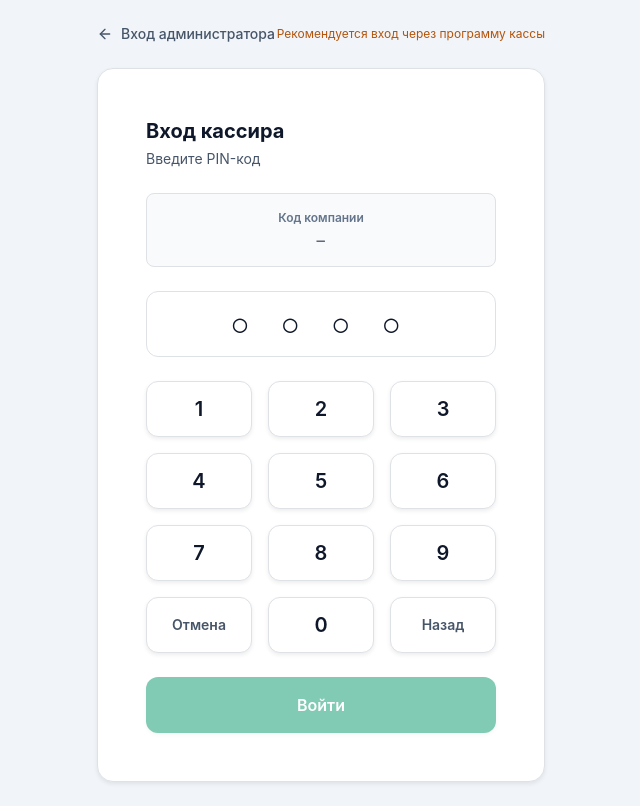
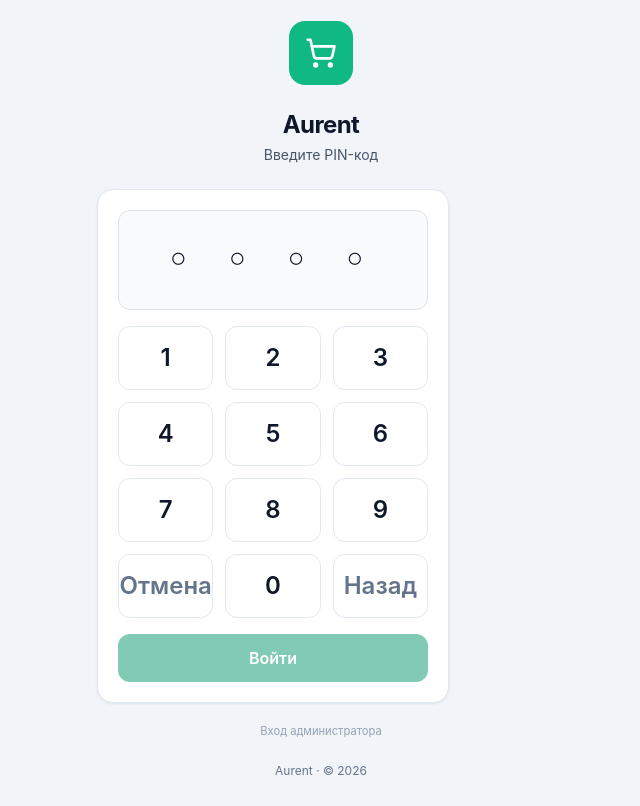
Before and after one commit to Timur1019/postsystem, a React (Vite) app in the folder web-frontend/: page /cashier/login in a window 1280 px wide. Shown: the whole page, without its empty margins (319-959 px from the left). Built offline with nearby package versions, Linux system fonts and the light colour scheme.

Commit message:
fix(cashier): always show PIN login on desktop, hide admin form
Redirect desktop and cashier routes to PIN screen; admin login only via hidden link.

```diff
--- a/web-frontend/src/App.jsx
+++ b/web-frontend/src/App.jsx
@@ -83,7 +83,7 @@ function AuthRoute({ children }) {
 
 function CashierRoute({ children }) {
   const { isAuthenticated, user } = useAuthStore();
-  if (!isAuthenticated()) return <Navigate to="/login" replace />;
+  if (!isAuthenticated()) return <Navigate to="/cashier/login" replace />;
   if (user?.role !== 'CASHIER') return <Navigate to="/dashboard" replace />;
   return children;
 }
--- a/web-frontend/src/components/layout/CashierLayout.jsx
+++ b/web-frontend/src/components/layout/CashierLayout.jsx
@@ -23,6 +23,7 @@ import PosTopbarStrip from '../cashier/PosTopbarStrip';
 import CashierDesktopMenu from '../cashier/CashierDesktopMenu';
 import LanguageSwitcher from '../shared/LanguageSwitcher';
 import { useTenantDisplayStore } from '../../store/tenantDisplayStore';
+import { cashierLoginPath } from '../../utils/authLogin';
 import BrandMark from '../shared/BrandMark';
 import { useCashierShift } from '../../hooks/useCashierShift';
 import 'bootstrap/dist/css/bootstrap.min.css';
@@ -129,7 +130,7 @@ function CashierLayoutShell() {
   const handleLogout = () => {
     clearCashierScreenLocked(user?.id);
     logout();
-    navigate('/login');
+    navigate(cashierLoginPath());
   };
 
   const toggleSidebar = () => {
--- a/web-frontend/src/pages/cashier/CashierPinLoginPage.jsx
+++ b/web-frontend/src/pages/cashier/CashierPinLoginPage.jsx
@@ -1,10 +1,14 @@
 import { useEffect, useMemo, useState } from 'react';
 import { useNavigate, Link, useSearchParams } from 'react-router-dom';
 import toast from 'react-hot-toast';
-import { Loader, ArrowLeft } from 'lucide-react';
+import { Loader } from 'lucide-react';
 import { useTranslation } from 'react-i18next';
 import { authApi } from '../../services/api';
 import { useAuthStore } from '../../store/authStore';
+import BrandMark from '../../components/shared/BrandMark';
+import { useTenantDisplayStore } from '../../store/tenantDisplayStore';
+import { adminLoginPath } from '../../utils/authLogin';
+import '../../styles/cashier-pin-login.css';
 
 const PIN_MIN = 4;
 const PIN_MAX = 6;
@@ -21,12 +25,11 @@ export default function CashierPinLoginPage() {
   const token = useAuthStore((s) => s.token);
   const user = useAuthStore((s) => s.user);
   const hasHydrated = useAuthStore((s) => s._hasHydrated);
+  const displayAppName = useTenantDisplayStore((s) => s.displayAppName);
 
   const [pin, setPin] = useState('');
   const [companyCode, setCompanyCode] = useState('');
   const [loading, setLoading] = useState(false);
-
-  const isDesktop = Boolean(window.desktopCashier?.isDesktop);
 
   useEffect(() => {
     if (!hasHydrated || !token) return;
@@ -35,7 +38,10 @@ export default function CashierPinLoginPage() {
 
   useEffect(() => {
     const fromUrl = searchParams.get('companyLoginCode');
-    if (fromUrl) setCompanyCode(String(fromUrl).trim().toUpperCase());
+    if (fromUrl) {
+      setCompanyCode(String(fromUrl).trim().toUpperCase());
+      return;
+    }
     if (window.desktopCashier?.getCompanyLoginCode) {
       window.desktopCashier
         .getCompanyLoginCode()
@@ -43,6 +49,13 @@ export default function CashierPinLoginPage() {
           if (c) setCompanyCode(String(c).trim().toUpperCase());
         })
         .catch(() => {});
+      return;
+    }
+    try {
+      const stored = localStorage.getItem('pos.companyLoginCode');
+      if (stored) setCompanyCode(String(stored).trim().toUpperCase());
+    } catch {
+      /* ignore */
     }
   }, [searchParams]);
 
@@ -104,47 +117,35 @@ export default function CashierPinLoginPage() {
   const dots = normalizePin(pin);
 
   return (
-    <div className="min-h-screen bg-slate-100 p-4">
-      <div className="mx-auto w-full max-w-md">
-        <div className="mb-4 flex items-center justify-between">
-          <Link to="/login" className="inline-flex items-center gap-2 text-sm font-medium text-slate-600 hover:text-slate-900">
-            <ArrowLeft size={16} />
-            {t('cashierLogin.adminLogin', { defaultValue: 'Вход администратора' })}
-          </Link>
-          {!isDesktop ? (
-            <span className="text-xs text-amber-700">
-              {t('cashierLogin.desktopHint', { defaultValue: 'Рекомендуется вход через программу кассы' })}
-            </span>
-          ) : null}
+    <div className="cashier-pin-login">
+      <div className="w-full max-w-md">
+        <div className="mb-6 text-center">
+          <div className="mb-4 inline-flex h-16 w-16 items-center justify-center rounded-2xl bg-emerald-500">
+            <BrandMark size={32} iconClassName="text-white" />
+          </div>
+          <h1 className="text-2xl font-bold tracking-tight text-slate-900">{displayAppName()}</h1>
+          <p className="mt-1 text-sm text-slate-600">
+            {t('cashierLogin.subtitle', { defaultValue: 'Введите PIN-код' })}
+          </p>
         </div>
 
-        <div className="rounded-2xl border border-slate-200 bg-white p-5 shadow-sm">
-          <h1 className="text-xl font-bold text-slate-900">{t('cashierLogin.title', { defaultValue: 'Вход кассира' })}</h1>
-          <p className="mt-1 text-sm text-slate-600">{t('cashierLogin.subtitle', { defaultValue: 'Введите PIN-код' })}</p>
-
-          <div className="mt-4 rounded-lg border border-slate-200 bg-slate-50 px-4 py-3 text-center">
-            <div className="text-xs font-semibold text-slate-500">
-              {t('login.companyCode', { defaultValue: 'Код компании' })}
-            </div>
-            <div className="mt-1 font-mono text-sm tracking-wider text-slate-900">
-              {companyCode || '—'}
+        <div className="cashier-pin-login__card">
+          <div className="rounded-xl border border-slate-200 bg-slate-50 px-4 py-3">
+            <div className="cashier-pin-login__dots">
+              {Array.from({ length: Math.max(PIN_MIN, dots.length) }).map((_, i) =>
+                dots[i] ? '•' : '○'
+              ).join(' ')}
             </div>
           </div>
 
-          <div className="mt-4 rounded-xl border border-slate-200 bg-white px-4 py-3">
-            <div className="text-center font-mono text-2xl tracking-[0.45em] text-slate-900">
-              {Array.from({ length: Math.max(PIN_MIN, dots.length) }).map((_, i) => (dots[i] ? '•' : '○')).join(' ')}
-            </div>
-          </div>
-
-          <div className="mt-4 grid grid-cols-3 gap-3">
-            {[1,2,3,4,5,6,7,8,9].map((n) => (
+          <div className="cashier-pin-login__keypad">
+            {[1, 2, 3, 4, 5, 6, 7, 8, 9].map((n) => (
               <button
                 key={n}
                 type="button"
                 onClick={() => pressDigit(n)}
                 disabled={loading}
-                className="h-14 rounded-xl border border-slate-200 bg-white text-xl font-semibold text-slate-900 shadow-sm active:scale-[0.98] disabled:opacity-60"
+                className="cashier-pin-login__key"
               >
                 {n}
               </button>
@@ -153,7 +154,7 @@ export default function CashierPinLoginPage() {
               type="button"
               onClick={clear}
               disabled={loading}
-              className="h-14 rounded-xl border border-slate-200 bg-white text-sm font-semibold text-slate-600 shadow-sm active:scale-[0.98] disabled:opacity-60"
+              className="cashier-pin-login__key cashier-pin-login__key--action"
             >
               {t('common.cancel', { defaultValue: 'Очистить' })}
             </button>
@@ -161,7 +162,7 @@ export default function CashierPinLoginPage() {
               type="button"
               onClick={() => pressDigit(0)}
               disabled={loading}
-              className="h-14 rounded-xl border border-slate-200 bg-white text-xl font-semibold text-slate-900 shadow-sm active:scale-[0.98] disabled:opacity-60"
+              className="cashier-pin-login__key"
             >
               0
             </button>
@@ -169,7 +170,7 @@ export default function CashierPinLoginPage() {
               type="button"
               onClick={backspace}
               disabled={loading}
-              className="h-14 rounded-xl border border-slate-200 bg-white text-sm font-semibold text-slate-600 shadow-sm active:scale-[0.98] disabled:opacity-60"
+              className="cashier-pin-login__key cashier-pin-login__key--action"
             >
               {t('common.back', { defaultValue: '←' })}
             </button>
@@ -179,12 +180,20 @@ export default function CashierPinLoginPage() {
             type="button"
             onClick={submit}
             disabled={!canSubmit || loading}
-            className="mt-4 flex w-full items-center justify-center gap-2 rounded-xl bg-emerald-600 py-3 text-base font-semibold text-white shadow-sm disabled:opacity-50"
+            className="cashier-pin-login__submit flex items-center justify-center gap-2"
           >
             {loading ? <Loader size={18} className="animate-spin" /> : null}
             {t('login.signIn', { defaultValue: 'Войти' })}
           </button>
         </div>
+
+        <Link to={adminLoginPath()} className="cashier-pin-login__admin-link">
+          {t('cashierLogin.adminLogin', { defaultValue: 'Вход администратора' })}
+        </Link>
+
+        <p className="mt-4 text-center text-xs text-slate-500">
+          {t('login.footer', { year: new Date().getFullYear() })}
+        </p>
       </div>
     </div>
   );
--- /dev/null
+++ b/web-frontend/src/styles/cashier-pin-login.css
@@ -0,0 +1,94 @@
+.cashier-pin-login {
+  min-height: 100vh;
+  display: flex;
+  align-items: center;
+  justify-content: center;
+  padding: 1rem;
+  background: #f1f5f9;
+}
+
+.cashier-pin-login__card {
+  width: 100%;
+  max-width: 22rem;
+  border-radius: 1rem;
+  border: 1px solid #e2e8f0;
+  background: #fff;
+  padding: 1.25rem;
+  box-shadow: 0 1px 3px rgb(15 23 42 / 0.08);
+}
+
+.cashier-pin-login__dots {
+  text-align: center;
+  font-family: ui-monospace, monospace;
+  font-size: 1.75rem;
+  letter-spacing: 0.45em;
+  padding: 0.75rem 0;
+  color: #0f172a;
+}
+
+.cashier-pin-login__keypad {
+  display: grid;
+  grid-template-columns: repeat(3, 1fr);
+  gap: 0.75rem;
+  margin-top: 1rem;
+}
+
+.cashier-pin-login__key {
+  min-height: 3.5rem;
+  border-radius: 0.75rem;
+  border: 1px solid #e2e8f0;
+  background: #fff;
+  font-size: 1.35rem;
+  font-weight: 600;
+  color: #0f172a;
+  touch-action: manipulation;
+  user-select: none;
+  -webkit-tap-highlight-color: transparent;
+}
+
+.cashier-pin-login__key:active:not(:disabled) {
+  transform: scale(0.97);
+  background: #f8fafc;
+}
+
+.cashier-pin-login__key--action {
+  font-size: 0.85rem;
+  color: #64748b;
+}
+
+.cashier-pin-login__submit {
+  margin-top: 1rem;
+  width: 100%;
+  min-height: 3rem;
+  border-radius: 0.75rem;
+  border: none;
+  background: #059669;
+  color: #fff;
+  font-size: 1rem;
+  font-weight: 600;
+  touch-action: manipulation;
+}
+
+.cashier-pin-login__submit:disabled {
+  opacity: 0.5;
+}
+
+.cashier-pin-login__admin-link {
+  display: block;
+  margin-top: 1.25rem;
+  text-align: center;
+  font-size: 0.7rem;
+  color: #94a3b8;
+  text-decoration: none;
+}
+
+.cashier-pin-login__admin-link:hover {
+  color: #64748b;
+}
+
+@media (min-width: 768px) {
+  .cashier-pin-login__key {
+    min-height: 4rem;
+    font-size: 1.5rem;
+  }
+}
--- /dev/null
+++ b/web-frontend/src/utils/authLogin.js
@@ -0,0 +1,46 @@
+/** Единые URL входа: касса = PIN, админка = /login?admin=1 */
+
+export const CASHIER_LOGIN_PATH = '/cashier/login';
+export const ADMIN_LOGIN_QUERY = 'admin=1';
+
+export function isDesktopCashier() {
+  return typeof window !== 'undefined' && Boolean(window.desktopCashier?.isDesktop);
+}
+
+export function isAuthPage(pathname = '') {
+  const p = pathname || (typeof window !== 'undefined' ? window.location.pathname : '');
+  return p.startsWith(CASHIER_LOGIN_PATH) || p.startsWith('/login');
+}
+
+export function adminLoginPath() {
+  return `/login?${ADMIN_LOGIN_QUERY}`;
+}
+
+export function cashierLoginPath() {
+  if (typeof window === 'undefined') return CASHIER_LOGIN_PATH;
+  try {
+    const fromStorage = localStorage.getItem('pos.companyLoginCode');
+    if (fromStorage) {
+      return `${CASHIER_LOGIN_PATH}?${new URLSearchParams({ companyLoginCode: fromStorage })}`;
+    }
+  } catch {
+    /* ignore */
+  }
+  return CASHIER_LOGIN_PATH;
+}
+
+/** Куда отправлять при logout / 401 в контексте кассы или десктопа. */
+export function defaultLoginPath() {
+  if (isDesktopCashier()) return cashierLoginPath();
+  if (typeof window !== 'undefined' && window.location.pathname.startsWith('/cashier')) {
+    return cashierLoginPath();
+  }
+  return adminLoginPath();
+}
+
+export function redirectToLogin() {
+  if (typeof window === 'undefined') return;
+  const target = defaultLoginPath();
+  if (window.location.pathname + window.location.search === target) return;
+  window.location.href = target;
+}
```
Also changed, not shown: web-frontend/src/pages/LoginPage.jsx (+18 -2 lines), web-frontend/src/services/api.js (+7 -6 lines).
